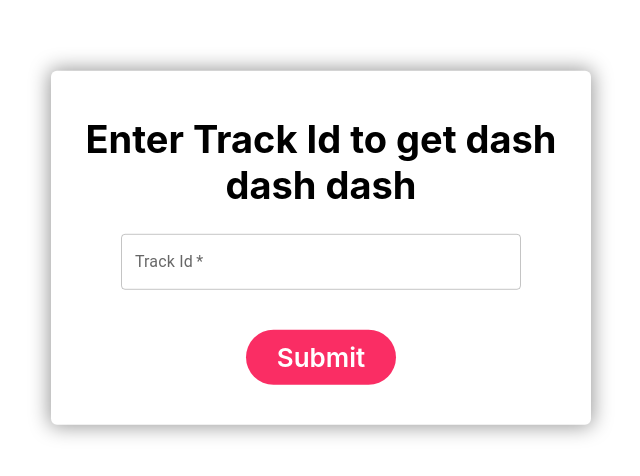
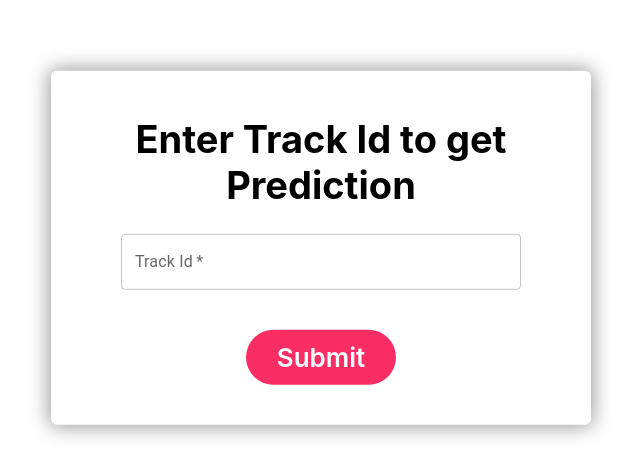
Before and after one commit to varendra007/spotify-prediction, a React (Create React App) app: page / in a window 1280 px wide. Shown: the top 476 px of the page, without its empty margins (319-959 px from the left). Built offline with nearby package versions, Linux system fonts and the light colour scheme.

Commit message:
done and dusted

```diff
--- a/public/index.html
+++ b/public/index.html
@@ -6,8 +6,8 @@
   <link rel="icon" href="https://developer.spotify.com/assets/branding-guidelines/icon3@2x.png" />
   <meta name="viewport" content="width=device-width, initial-scale=1" />
   <meta name="theme-color" content="#000000" />
-  <meta name="description" content="Web site created using create-react-app" />
-  <link rel="apple-touch-icon" href="%PUBLIC_URL%/logo192.png" />
+  <meta name="description" content="Provide song id to get pre-release prediction whether song will be in top rank" />
+  <link rel="apple-touch-icon" href="https://developer.spotify.com/assets/branding-guidelines/icon3@2x.png" />
   <!--
       manifest.json provides metadata used when your web app is installed on a
       user's mobile device or desktop. See https://developers.google.com/web/fundamentals/web-app-manifest/
--- a/src/App.js
+++ b/src/App.js
@@ -53,7 +53,7 @@ const SignInForm = () => {
 		<div>
 			<div className="loginBox">
 				<h1 style={{ fontSize: '38px', ...classes.fontname }}>
-					Enter Track Id to get dash dash dash
+					Enter Track Id to get Prediction
 				</h1>
 				<form
 					onSubmit={onSubmit}
```
